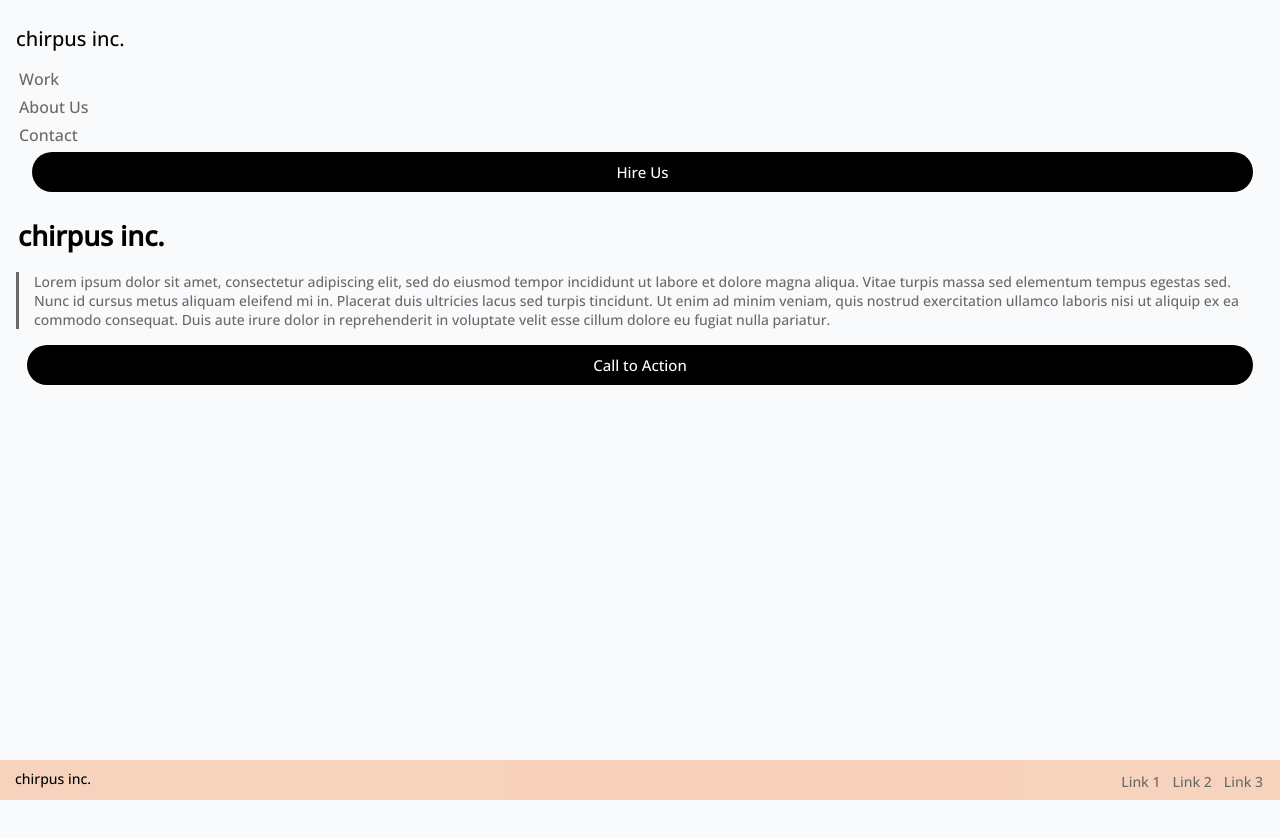
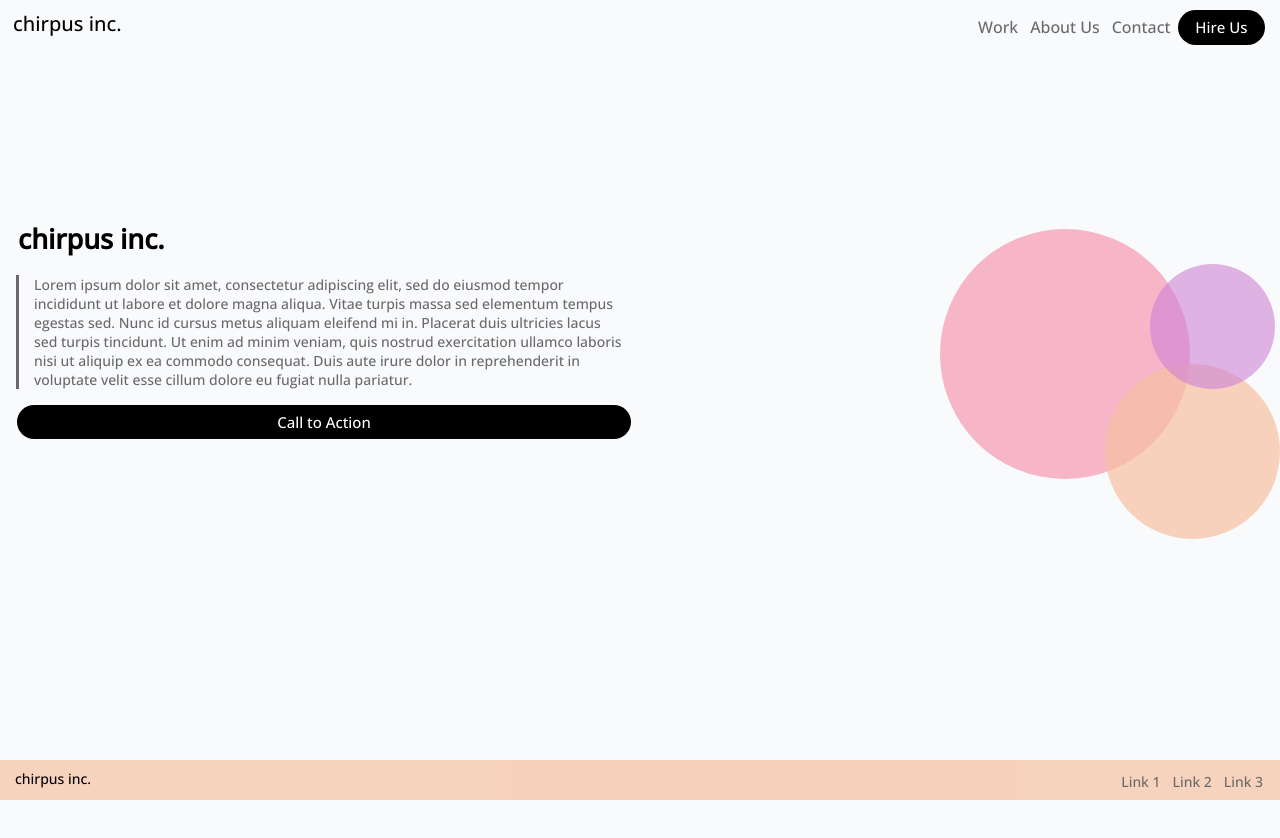
Before and after one commit to PMBBriggs/Lab-1, a plain HTML site: page index.html in a window 1280 px wide. Before the commit the page ends 800 px from the top, so only its background shows below. Drawn offline with nearby package versions, Linux system fonts and the light colour scheme.

Commit message:
part 2 no position edit

```diff
--- a/index.html
+++ b/index.html
@@ -13,7 +13,8 @@
 <body>
     <header>
         <p class="top-title">chirpus inc.</p>
-        <ul id="top-links">
+        <div class="nav-button-container">
+            <ul id="nav-links">
                 <li><a href="#">Work</a></li>
                 <li><a href="#">About Us</a></li>
                 <li><a href="#">Contact</a></li>
@@ -21,13 +22,18 @@
             <div class="buttons">
                 <button>Hire Us</button>
             </div>
-
+        </div>
     </header>
-    <div>
+    <div id="body">
         <p class="title">chirpus inc.</p>
         <p class="description">Lorem ipsum dolor sit amet, consectetur adipiscing elit, sed do eiusmod tempor incididunt ut labore et dolore magna aliqua. Vitae turpis massa sed elementum tempus egestas sed. Nunc id cursus metus aliquam eleifend mi in. Placerat duis ultricies lacus sed turpis tincidunt. Ut enim ad minim veniam, quis nostrud exercitation ullamco laboris nisi ut aliquip ex ea commodo consequat. Duis aute irure dolor in reprehenderit in voluptate velit esse cillum dolore eu fugiat nulla pariatur.  </p>
         <div class="buttons">
             <button>Call to Action</button>
+        </div>
+        <div class="circles">
+            <span id="circle-1"></span>
+            <span id="circle-2"></span>
+            <span id="circle-3"></span>
         </div>
     </div>
     <footer>
--- a/style.css
+++ b/style.css
@@ -6,11 +6,13 @@ body {
 
 header {
     margin-left: 5px;
+    display:flex;
+    flex-direction: column;
 }
 
 .top-title {
     font-size: 20px;
-    margin: 25px 0px 8px 3px;
+    margin: 25px 0px 0px 3px;
 }
 
 ul {
@@ -22,9 +24,9 @@ li {
     margin: 6px;
 }
 
-#top-links {
+#nav-links {
     color:  #69696a;
-    margin-bottom: 5px;
+    margin: 0px 0px 5px 0px;
 }
 
 .buttons {
@@ -92,3 +94,98 @@ a{
     color:  #69696a;
     text-decoration: none;
 }
+
+@media only screen and (min-width:768px){
+
+    header{
+        display:flex;
+        flex-direction: row;
+        justify-content: space-between;
+        height: 35px;
+        margin-top: 10px;
+    }
+
+    .top-title {
+        font-size: 20px;
+        margin: 0px;
+        display: flex;
+        justify-content: flex-start;
+    }
+
+    ul {
+        list-style-type: none;
+        padding-left: 0;
+        display: flex;
+        flex-direction: row;
+    }
+
+    .nav-button-container {
+        display:flex;
+        flex-direction: row;
+        width: 300px;
+    }
+
+    .nav-button-container .buttons {
+        width: 30%;
+    }
+
+    .buttons button {
+        padding: 7px;
+    }
+
+    #body {
+        width: 50%;
+        position:relative;
+        top: 150px;
+    }
+
+    div .buttons {
+        width: 100%;
+    }
+
+    .circles {
+        height: 500px;
+        left: 100%;
+        bottom: 200px;
+        position:relative;
+    }
+
+    #circle-1 {
+        background-color:rgba(247, 136, 167, 0.6);
+        height: 250px;
+        width: 250px;
+        border-radius: 50%;
+        display: flex;
+        position:relative;
+        left: 300px;
+        bottom: 10px;
+
+    }
+
+    #circle-2 {
+        background-color:rgba(247, 193, 162, 0.7);
+        height: 175px;
+        width: 175px;
+        border-radius: 50%;
+        display:flex;
+        position:relative;
+        left: 465px;
+        bottom: 125px;
+
+
+    }
+
+    #circle-3 {
+        background-color:rgba(207, 130, 213, 0.6);
+        height: 125px;
+        width: 125px;
+        border-radius: 50%;
+        display: flex;
+        position: relative;
+        left: 510px;
+        bottom: 400px;
+
+    }
+
+
+}
```
Lines whose indentation alone changed are shown as unchanged.
